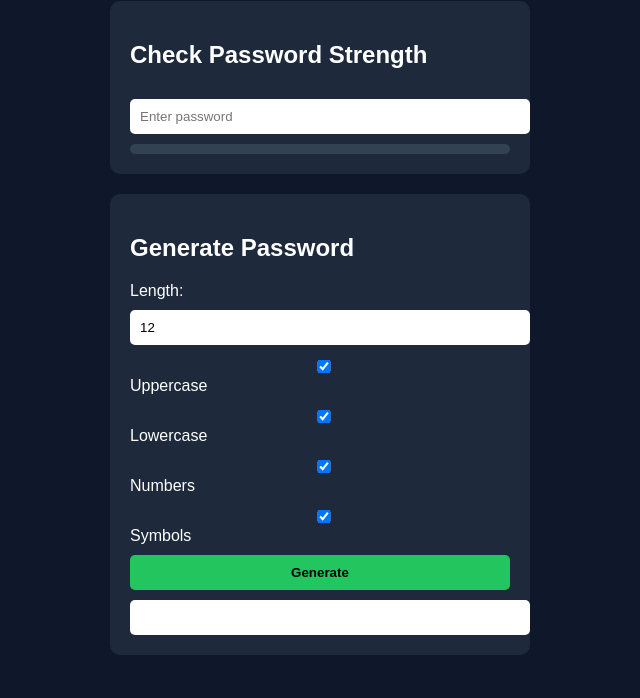
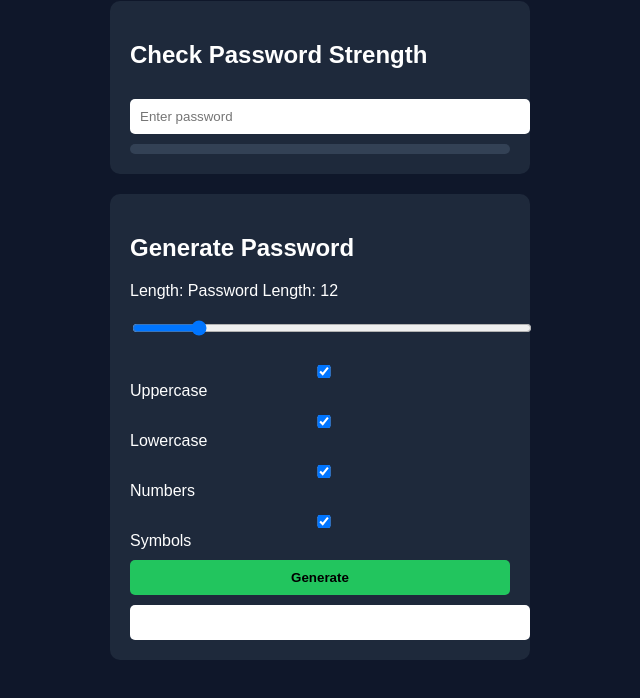
Before and after one commit to venkatbhoogarbh/password_validator, a plain HTML site: page index.html in a window 1280 px wide. Shown: the part 100-798 px from the top of the page, without its empty margins (320-960 px from the left). Drawn offline with Linux system fonts and the light colour scheme.

Commit message:
Update index.html

```diff
--- a/index.html
+++ b/index.html
@@ -26,7 +26,11 @@
       <h2>Generate Password</h2>
 
       <label>Length:
-        <input type="number" id="length" value="12" min="6" max="32">
+        <label>
+  Password Length: <span id="lengthValue">12</span>
+</label>
+<input type="range" id="length" min="8" max="60" value="15">
+
       </label>
 
       <div class="options">
```
